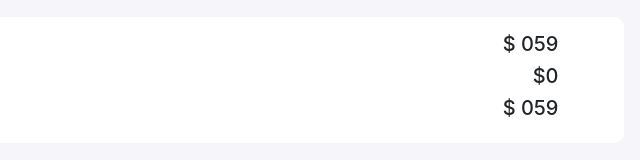
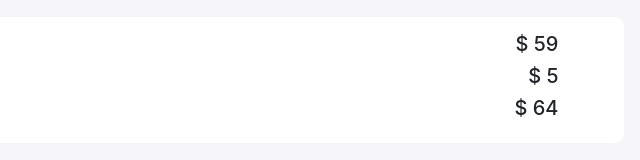
Before and after one commit to Asif2535/shopping-cart, a plain HTML site: page index.html in a window 1280 px wide. Both pictures are taken after a click on the button 748 px from the left and 242 px from the top of the page. Shown: the part 512-672 px from the top of the page, 464-1104 px from the left. Drawn offline with nearby package versions, Linux system fonts and the light colour scheme.

Commit message:
fix calculation

```diff
--- a/index.html
+++ b/index.html
@@ -65,7 +65,7 @@
 
                      <div class="col-md-4 status">
                         <h5>$ <span id="subTotal">1278</span></h5>
-                        <h5>$0</h5>
+                        <h5>$ <span id="tax">127</span></h5>
                         <h5>$ <span id="total">1278</span></h5>
                      </div>
                   </div>
@@ -102,13 +102,14 @@
       function addingSection(btnId,textId,Price){
           //number of selected quantity section
           const selectItem = document.getElementById(btnId).value;
-         const selectNumberOfItem = parseInt(selectItem);
+         const selectNumberOfItem = parseFloat(selectItem);
          const totalSelectedItem = selectNumberOfItem + 1;
          document.getElementById(btnId).value=totalSelectedItem;
          //total amount section
          var numberOfEachItemPrice = Price;
          const totalPhonePrice = totalSelectedItem * numberOfEachItemPrice;
          document.getElementById(textId).innerText = totalPhonePrice;
+
          totalCost();
       }
 
@@ -116,7 +117,7 @@
       function removingSection(btnId,textId,Price){
           //number of removed quantity section
           const removeSelectItem = document.getElementById(btnId).value;
-         const selectNumberOfRemovePhone = parseInt(removeSelectItem);
+         const selectNumberOfRemovePhone = parseFloat(removeSelectItem);
          const totalSelectedRemovePhone = selectNumberOfRemovePhone - 1;
          if(totalSelectedRemovePhone == -1){
             totalSelectedRemovePhone = 0;
@@ -126,21 +127,25 @@
          //total amount section
          var numberOfEachPhonePrice = Price;
          const afterRemovedTotalSelectedPhone =  document.getElementById(btnId).value;
-         const afterRemovedTotalNumberOfSelectedPhone = parseInt(afterRemovedTotalSelectedPhone);
+         const afterRemovedTotalNumberOfSelectedPhone = parseFloat(afterRemovedTotalSelectedPhone);
          const afterRemovedTotalPhonePrice = afterRemovedTotalNumberOfSelectedPhone * numberOfEachPhonePrice;
          document.getElementById(textId).innerText = afterRemovedTotalPhonePrice;
+
          totalCost();
       }
 
       //total calculation function
       function totalCost(){
          const total1 = document.getElementById("phonePrice").innerText;
-         const totalNumber1 = parseInt(total1);
+         const totalNumber1 = parseFloat(total1);
          const total2 = document.getElementById("coverPrice").innerText;
-         const totalNumber2 = parseInt(total2);
-         const total = total1 + total2;
+         const totalNumber2 = parseFloat(total2);
+         const total = totalNumber1 + totalNumber2;
+         const tax = Math.floor(total / 10);
+         const totalWithTax = total+ tax;
          document.getElementById("subTotal").innerText=total;
-         document.getElementById("total").innerText=total;
+         document.getElementById("tax").innerText = tax;
+         document.getElementById("total").innerText=totalWithTax;
       }
    </script>
 </body>
```
